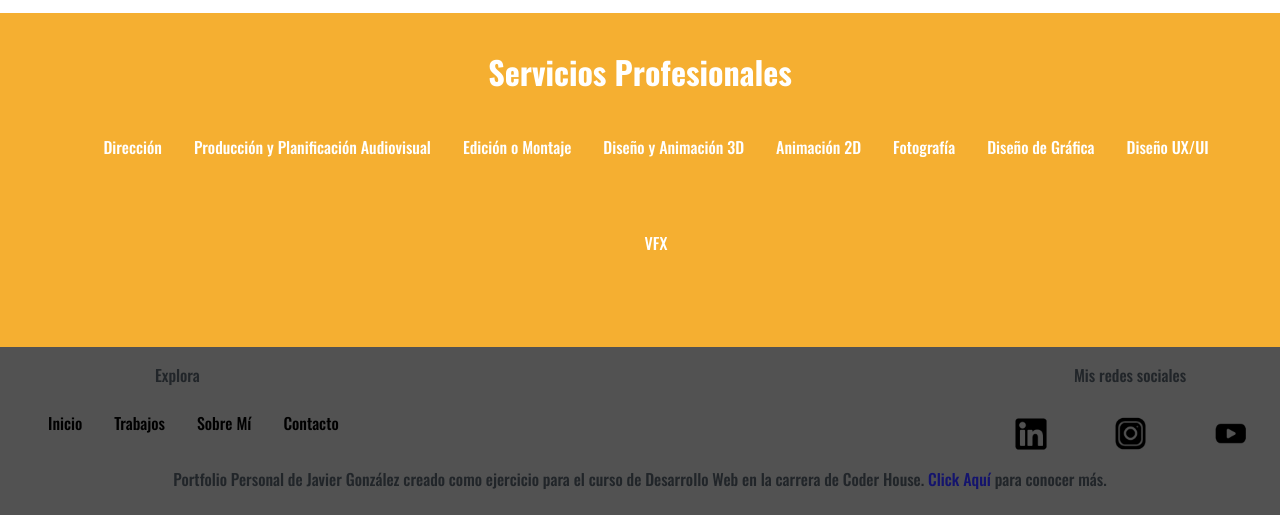
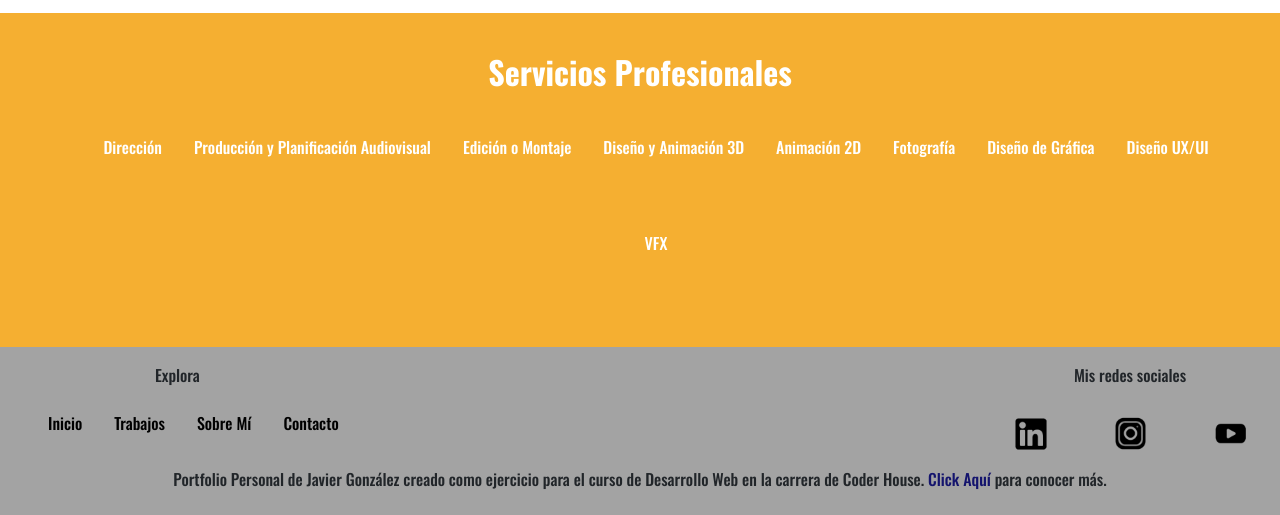
Before and after one commit to JavierGxl/PortfolioPersonalGonzalezLopez, a plain HTML site: page index.html in a window 1280 px wide. Shown: the part 1343-1858 px from the top of the page. Drawn offline with nearby package versions, Linux system fonts and the light colour scheme.

Commit message:
Cierre Entrega 2

```diff
--- a/css/style.css
+++ b/css/style.css
@@ -215,7 +215,7 @@ header a img {
 }
 /* footer */
 footer {
-    background-color: #525252;
+    background-color: #a3a3a3;
     display:flex;
     flex-direction: column;
 }
```
